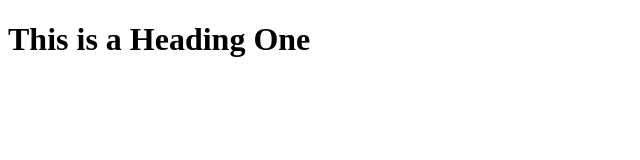
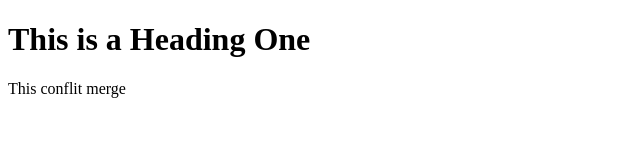
Before and after one commit to PhyoZayYyar/GitTesting, a plain HTML site: page index.html in a window 1280 px wide. Shown: the whole page, without its empty margins (0-640 px from the left). Drawn offline with Linux system fonts and the light colour scheme.

Commit message:
add span tag in p tag

```diff
--- a/index.html
+++ b/index.html
@@ -9,5 +9,8 @@
 <body>
 
     <h1>This is a Heading One</h1>
+    <p>
+        <span>This conflit merge</span>
+    </p>
 </body>
 </html>
```
